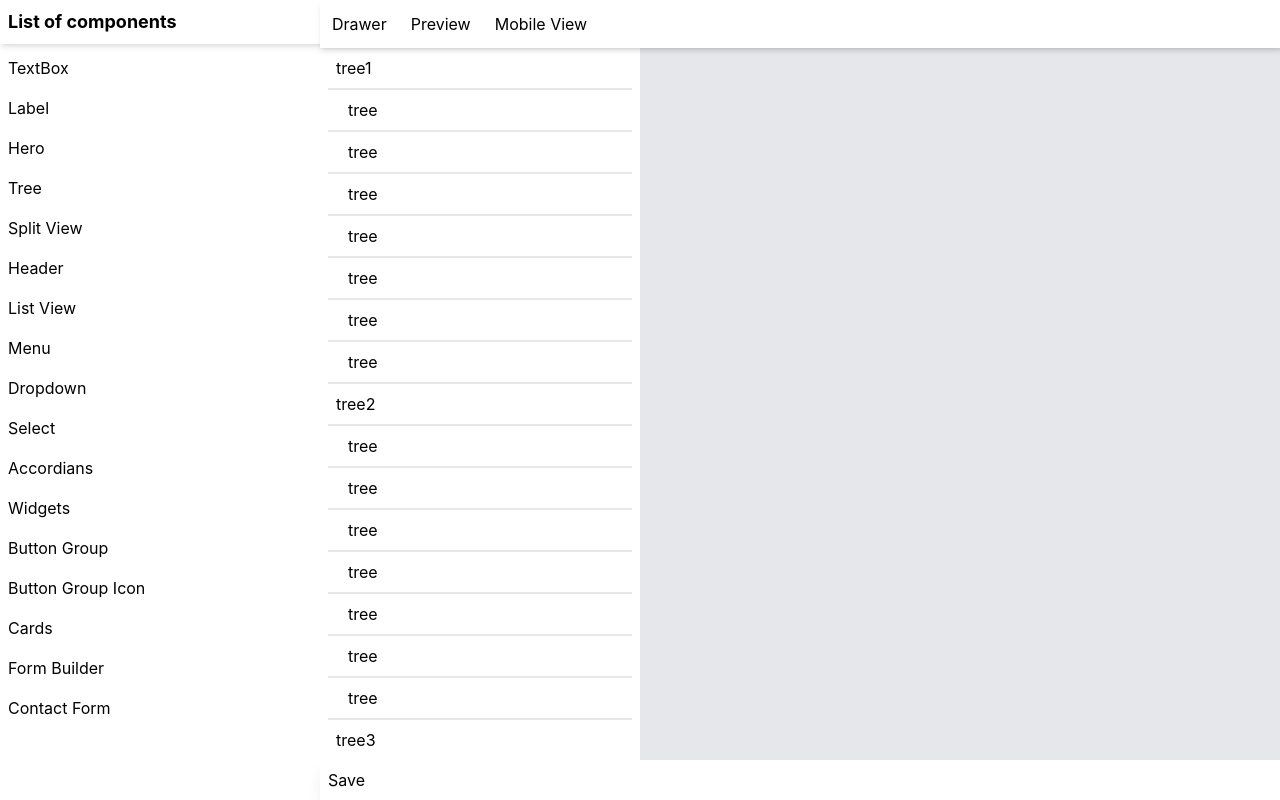
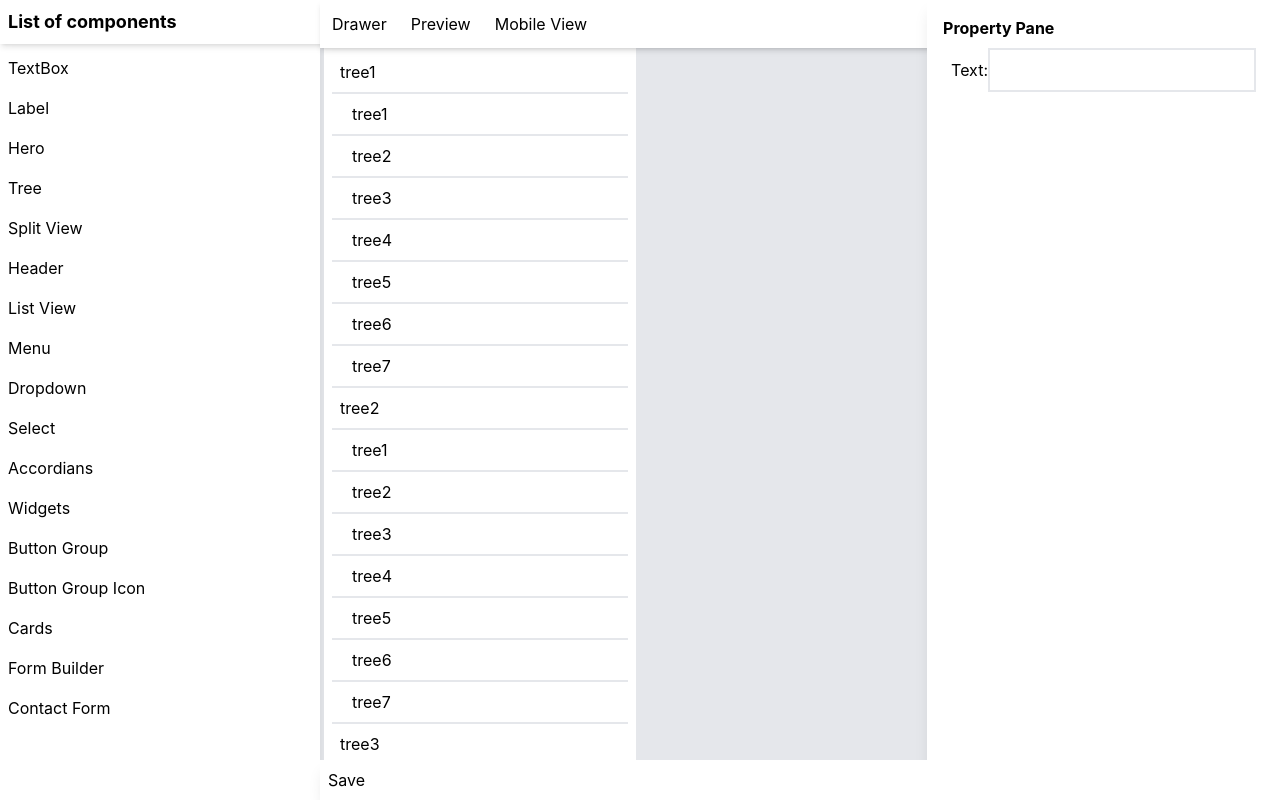
Before and after one commit to kalburgimanjunath/react-builder, a Next.js app: page / in a window 1280 px wide. Both pictures are taken after a click on the element "Tree". Shown: the top 800 px of the page. Built offline with nearby package versions, Linux system fonts and the light colour scheme.

Commit message:
2 files modified

```diff
--- a/components/Tree/index.js
+++ b/components/Tree/index.js
@@ -94,20 +94,20 @@ export default function index({ items }) {
     },
   ];
   return (
-    <div className="tree bg-white p-2">
+    <div className="tree bg-white p-2 m-1">
       {treeitems &&
         treeitems.map((item) => {
           return (
             <>
-              <div className="p-2 hover:bg-gray-100 border-b-2">
+              <div className="p-2 hover:bg-gray-100 border-b-2 cursor-pointer">
                 {item.title + item.id}
               </div>
               <div className="">
                 {item.subitems &&
                   item.subitems.map((subitemloop) => {
                     return (
-                      <div className="pl-5 p-2 hover:bg-gray-100  border-b-2">
-                        {subitemloop.title}
+                      <div className="pl-5 p-2 hover:bg-gray-100  border-b-2 cursor-pointer">
+                        {subitemloop.title + subitemloop.id}
                       </div>
                     );
                   })}
--- a/components/tools/PropertyPane.js
+++ b/components/tools/PropertyPane.js
@@ -9,7 +9,8 @@ export default function index({
   //   selectedComponent ? selectedComponent.title : ''
   // );
   return (
-    <div className="bg-white fixed top-0 bottom-0 right-0 p-4 shadow-lg hidden">
+    <>
+      <div className="bg-white fixed top-0 bottom-0 right-0 p-4 shadow-lg">
         <h3 className="font-bold">Property Pane</h3>
         {/* <div className="p-2">{selectedComponent.id}</div> */}
         <div className="p-2">
@@ -23,5 +24,6 @@ export default function index({
           />
         </div>
       </div>
+    </>
   );
 }
```
Lines whose indentation alone changed are shown as unchanged.
